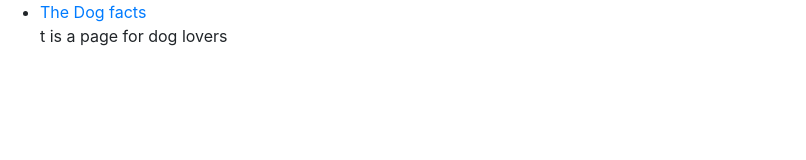
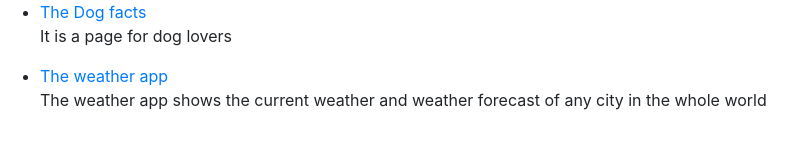
Before and after one commit to tinotendapraise/portfolio, a plain HTML site: page projects.html in a window 1280 px wide. Shown: the whole page, without its empty margins (0-806 px from the left). Drawn offline with nearby package versions, Linux system fonts and the light colour scheme.

Commit message:
linked projects

```diff
--- a/projects.html
+++ b/projects.html
@@ -17,7 +17,17 @@
         <a href="https://www.shecodes.io/cohorts/1854/projects/2239373"
           >The Dog facts</a
         >
-        <p>t is a page for dog lovers</p>
+        <p>It is a page for dog lovers</p>
+      </li>
+      <li>
+        <a
+          href="https://www.shecodes.io/cohorts/1950/projects/2353748?_gl=1*1pfzdxw*_gcl_au*MjEwMjcwMDU5MS4xNzIxNDYzODUx"
+          >The weather app</a
+        >
+        <p>
+          The weather app shows the current weather and weather forecast of any
+          city in the whole world
+        </p>
       </li>
     </ul>
   </body>
```
